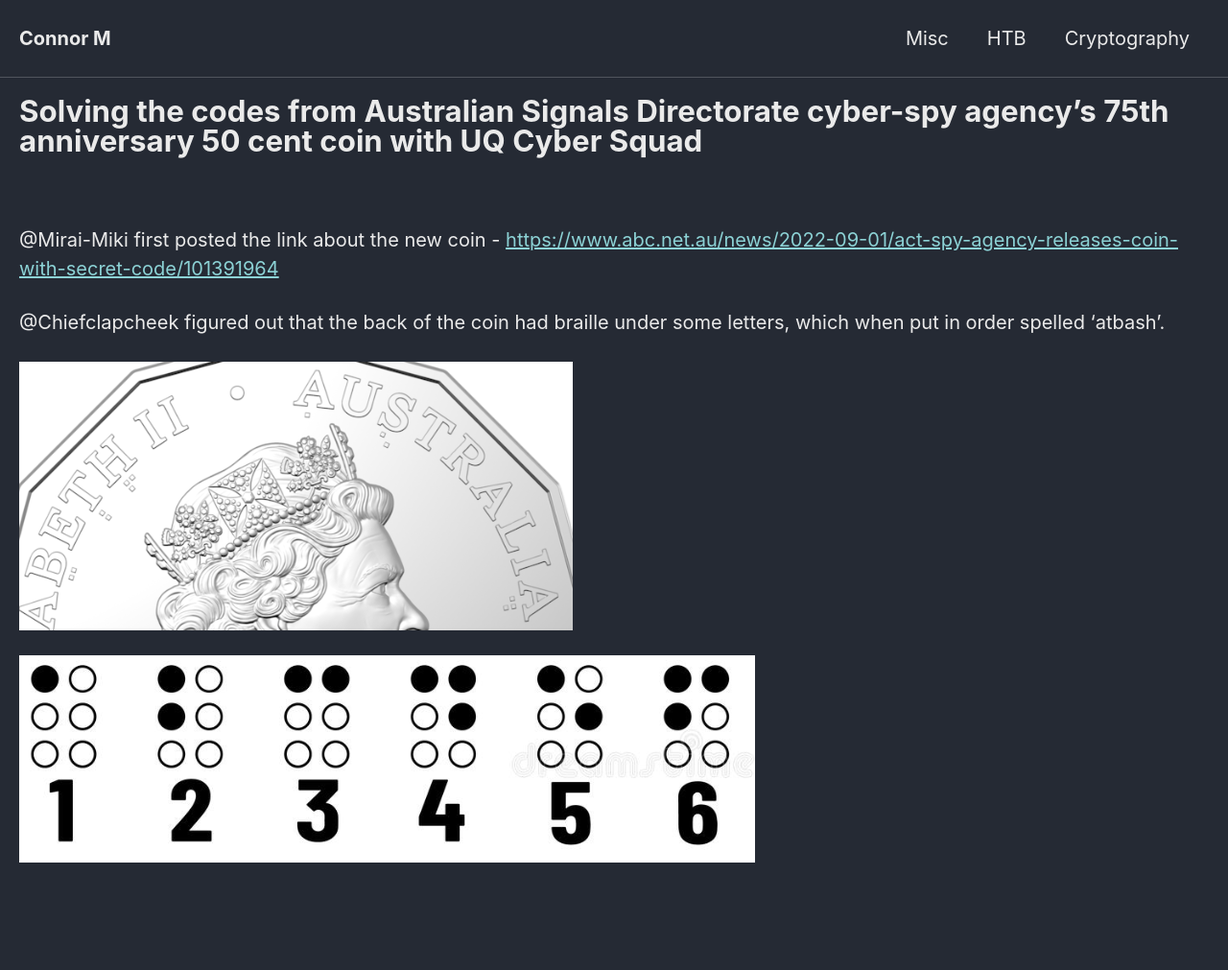
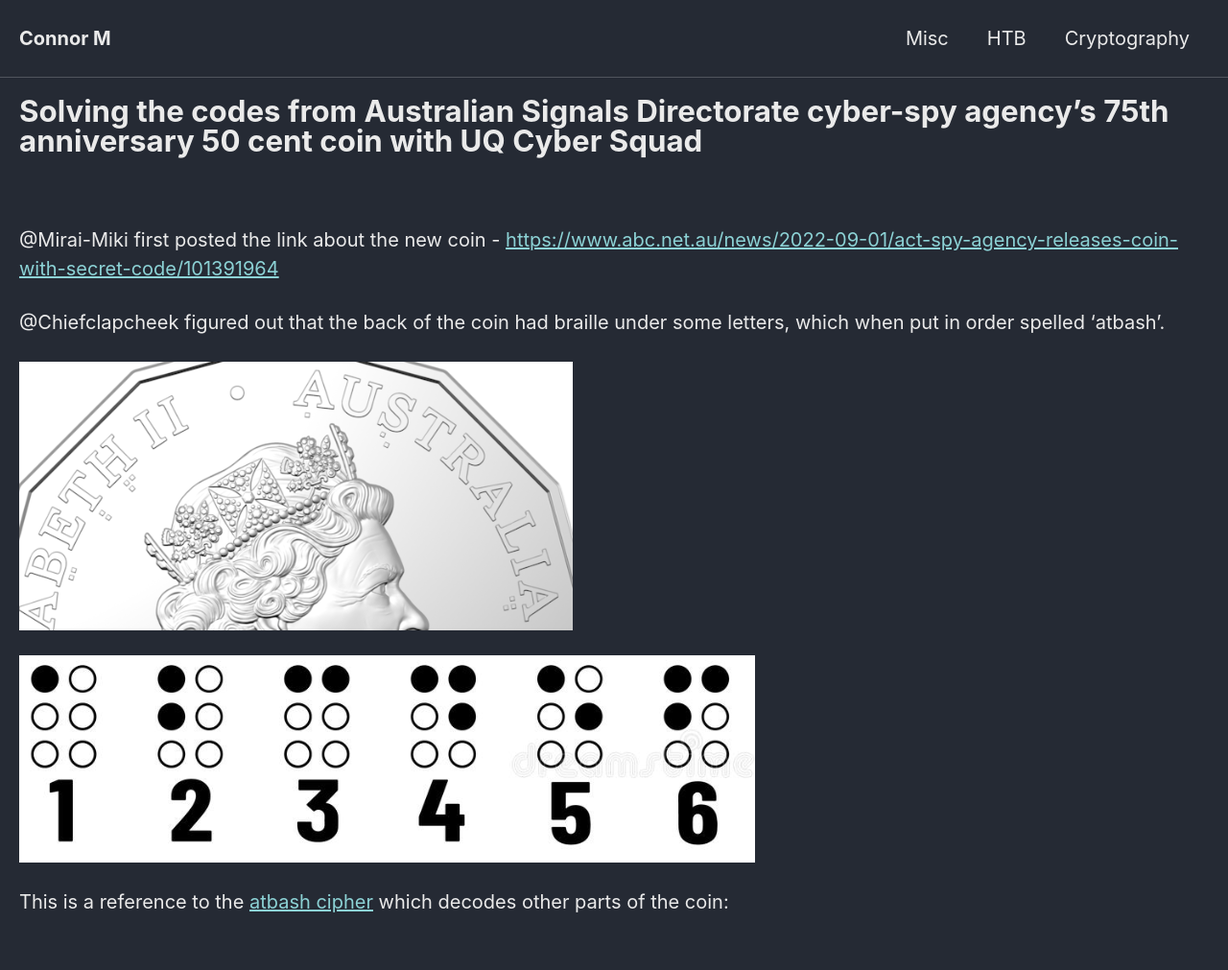
Before and after one commit to Connor-McCartney/Connor-McCartney.github.io, a Jekyll site: the page built from _pages/misc/ASD50cent.md, in a window 1280 px wide. Shown: the whole page at 96% size. Built offline with Jekyll 4.4.1, drawn with Linux system fonts in a browser that asks for light colours; cached includes are drawn as plain includes; before the commit the page ends 955 px from its top, so only the background shows below that.

Commit message:
Update ASD50cent.md

```diff
--- a/_pages/misc/ASD50cent.md
+++ b/_pages/misc/ASD50cent.md
@@ -12,3 +12,5 @@ title: Solving the codes from Australian Signals Directorate cyber-spy agency's
 ![image](https://raw.githubusercontent.com/Connor-McCartney/Connor-McCartney.github.io/main/_pages/misc/images/backofcoin.png)
 
 ![image](https://raw.githubusercontent.com/Connor-McCartney/Connor-McCartney.github.io/main/_pages/misc/images/braille.png)
+
+This is a reference to the [atbash cipher](https://www.dcode.fr/atbash-cipher) which decodes other parts of the coin:
```
